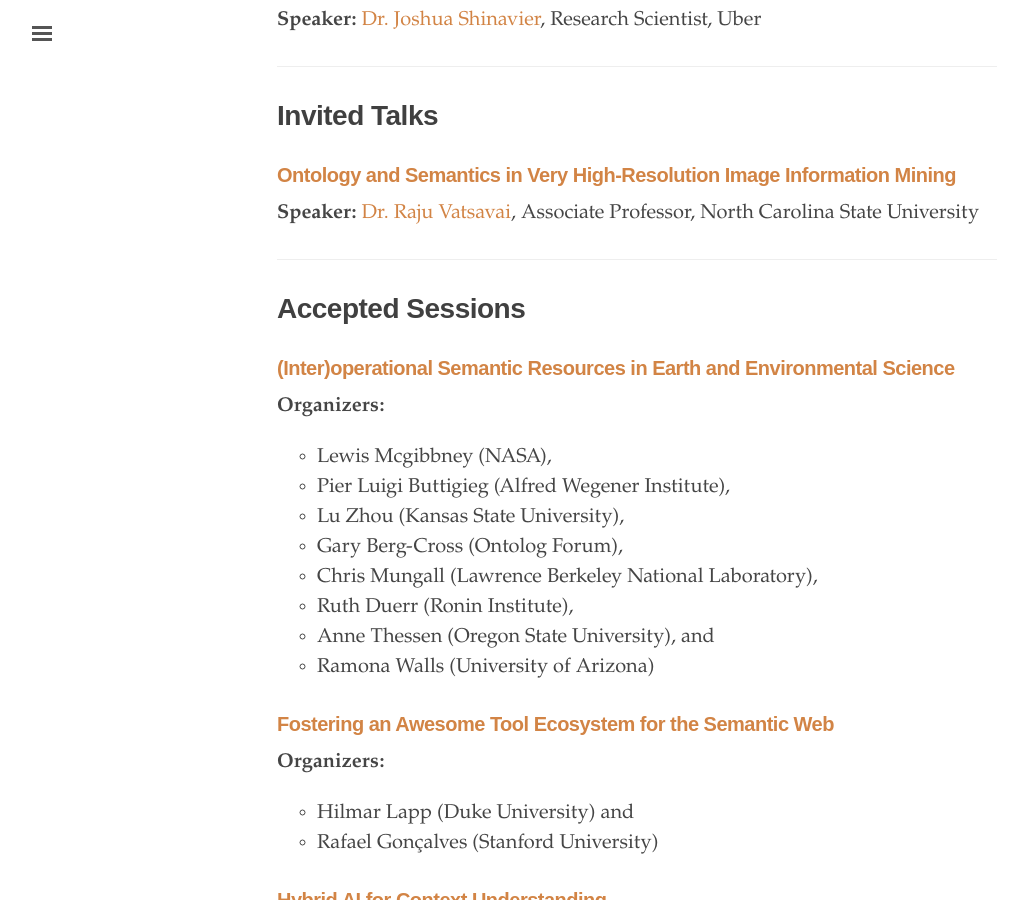
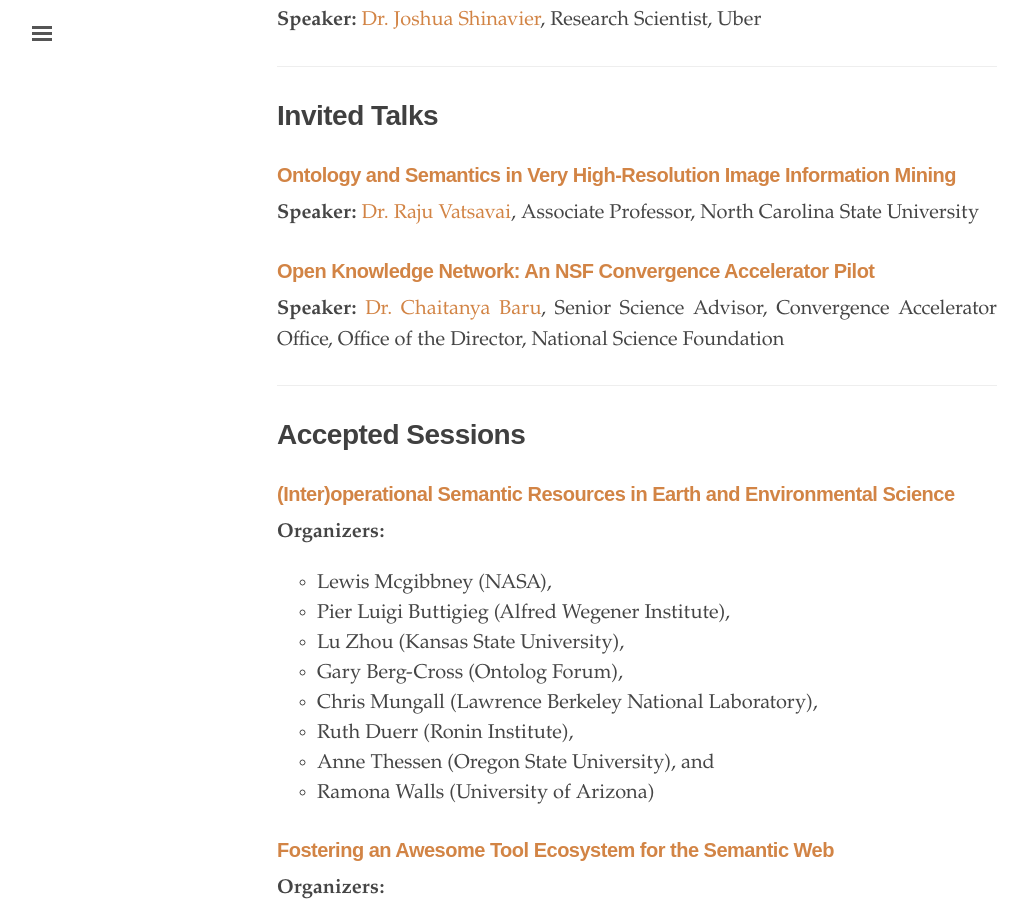
Before and after one commit to us2ts/us2ts.github.io, a Jekyll site: the page built from pages/program.md, in a window 1280 px wide and 900 px high, scrolled down 2870 px. Shown: the whole window, without its empty margins (3-1031 px from the left). Built offline with Jekyll 4.4.1, drawn with Linux system fonts in a browser that asks for light colours; comment, search, counter and statistics services are not loaded.

Commit message:
updating program

```diff
--- a/pages/program.md
+++ b/pages/program.md
@@ -47,7 +47,7 @@ A tentative schedule for the US2TS 2020 Symposium is now available below:
 | **2:00 - 3:30**  | [Session: Enterprise Semantic Data](https://us2ts.org/program-enterprise-semantic-data) |
 |   | [Session: JSON-LD as an On Ramp to the Semantic Web: A Tutorial](https://us2ts.org/program-jsonld) |
 | **3:30 - 4:00**  | Coffee Break   |
-| **4:00 - 4:30**  | [Invited Talk - Chaitanya Baru]()  |
+| **4:00 - 4:30**  | [Invited Talk - Chaitanya Baru](https://us2ts.org/invited-talk-baru)  |
 | **4:30 - 5:00**  | Day 2 Sessions Reports - [Lightning talks (cont)](https://us2ts.org/lightning-talks)  |
 | **5:00 - 6:30**  | Poster Presentations |
 |  | Unconference Organization |
@@ -86,6 +86,10 @@ A tentative schedule for the US2TS 2020 Symposium is now available below:
 ### [**Ontology and Semantics in Very High-Resolution Image Information Mining**](https://us2ts.org/invited-talk-raju)
 
 **Speaker:** [Dr. Raju Vatsavai](https://www.csc.ncsu.edu/people/rrvatsav), Associate Professor, North Carolina State University
+
+### [**Open Knowledge Network: An NSF Convergence Accelerator Pilot**](https://us2ts.org/invited-talk-baru)
+
+**Speaker:** [Dr. Chaitanya Baru](https://acid.sdsc.edu/users/chaitan-baru), Senior Science Advisor, Convergence Accelerator Office, Office of the Director, National Science Foundation
 
 ----------------------------------------------------------------
 
```
Also changed, not shown: pages/invited-talk-baru.md (+1 -1 lines).
